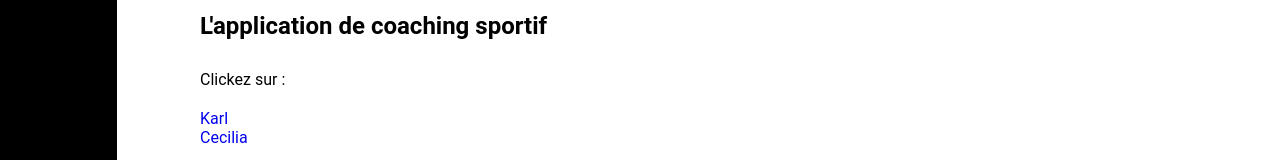
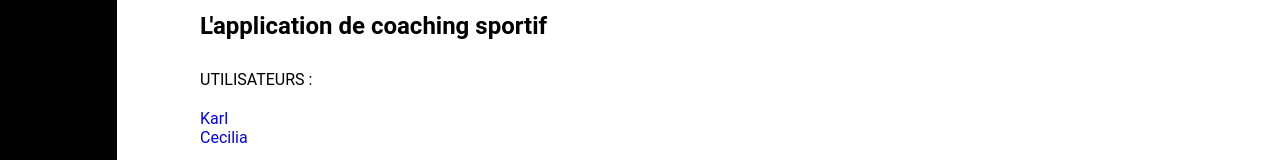
Before and after one commit to SupMBH/SSproto-main, a React (Create React App) app: page / in a window 1280 px wide. Shown: the part 157-317 px from the top of the page. Built offline with nearby package versions, Linux system fonts and the light colour scheme; no server answers.

Commit message:
modif textes

```diff
--- a/src/pages/Home/index.jsx
+++ b/src/pages/Home/index.jsx
@@ -19,7 +19,7 @@ const Home = () =>{
                 <h2 className={style.quote}>L'application de coaching sportif</h2>
             </div>
             <div className={style.profileSection}>
-            <p>Clickez sur :</p>
+            <p>UTILISATEURS :</p>
                 <Link className={style.profileLink} to='user/12'>Karl</Link><br />
                 <Link className={style.profileLink} to='user/18'>Cecilia</Link>
             </div>
```
